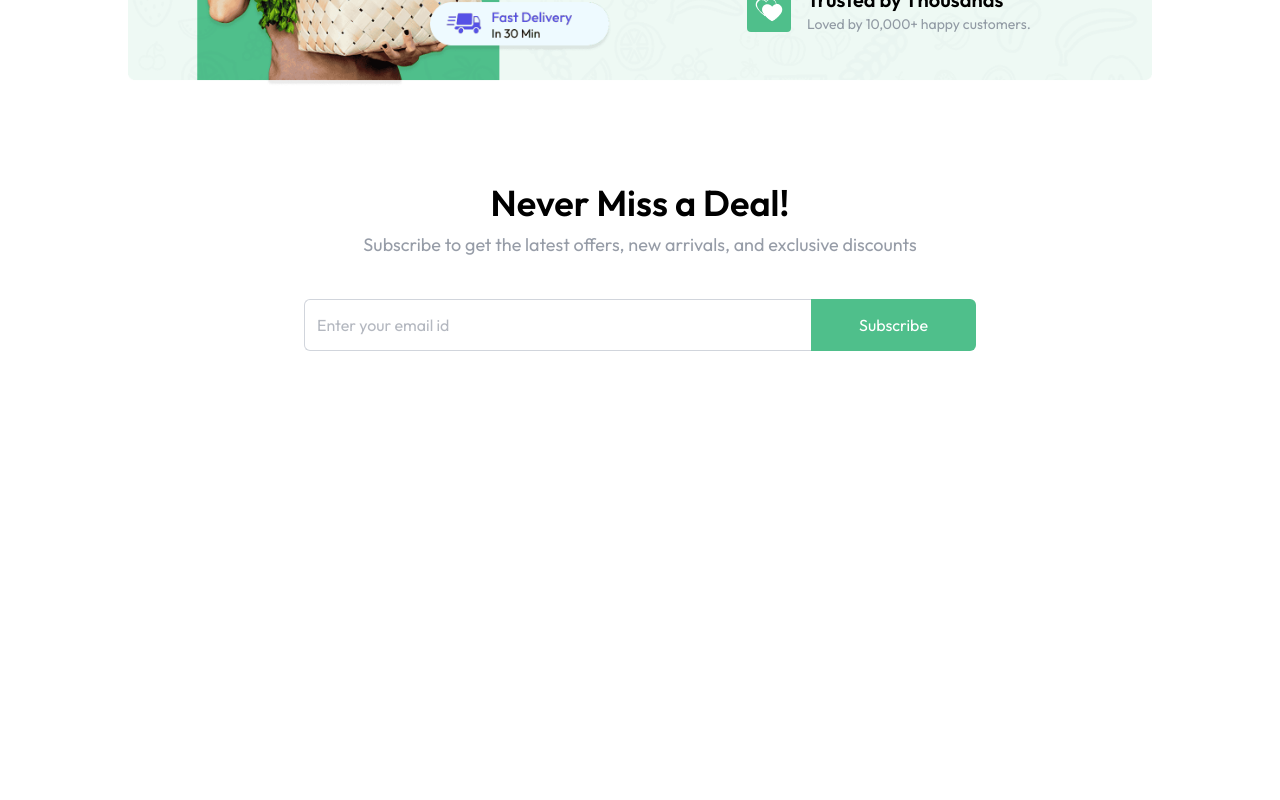
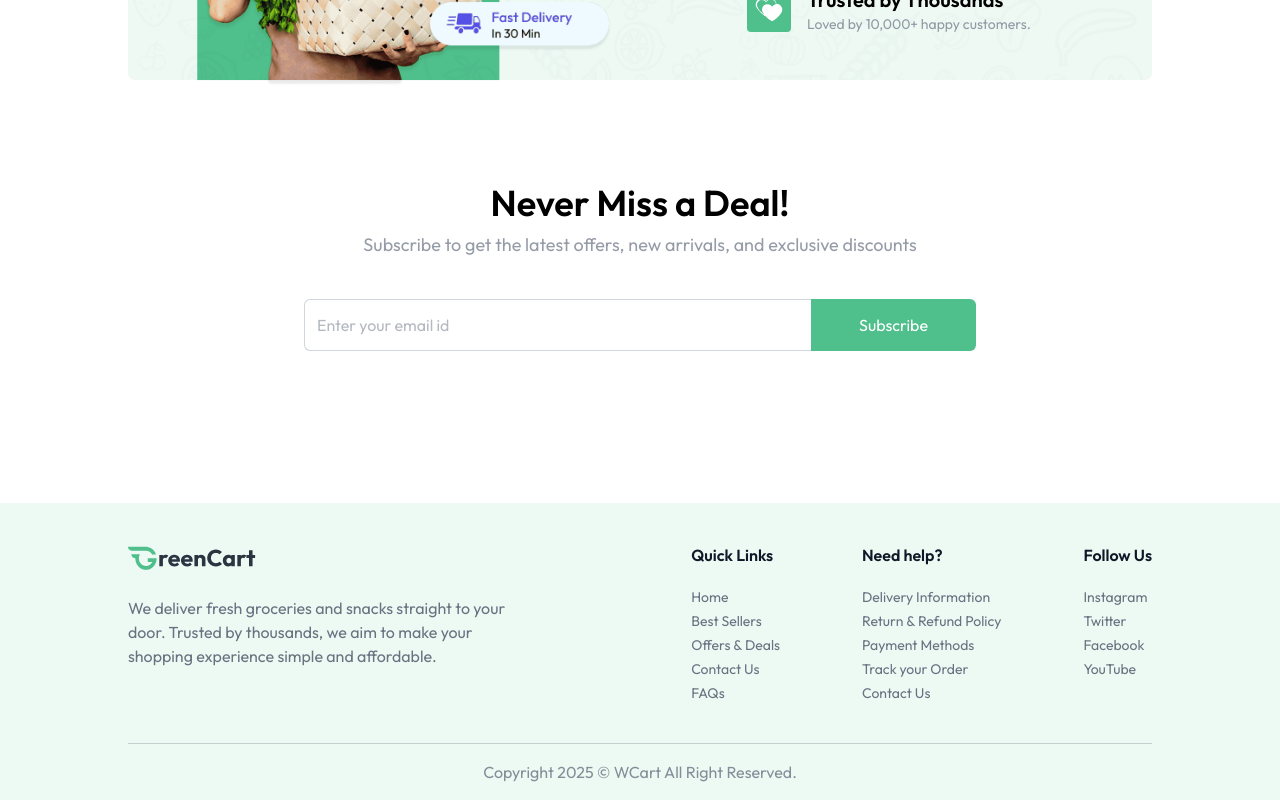
Before and after one commit to MinZexing/WCart, a React (Vite) app in the folder client/: page / in a window 1280 px wide. Shown: the part 1595-2395 px from the top of the page. Before the commit the page ends 2002 px from the top, so only its background shows below. Built offline with nearby package versions, Linux system fonts and the light colour scheme.

Commit message:
create footer section and finish home page for the frontend

```diff
--- a/client/src/App.jsx
+++ b/client/src/App.jsx
@@ -2,6 +2,7 @@
 import Navbar from "./components/Navbar";
 import Home from "./pages/Home";
 import { Toaster } from "react-hot-toast";
+import Footer from "./components/Footer";
 
 function App() {
   const isSellerPath = useLocation().pathname.includes("seller");
@@ -18,6 +19,7 @@
           <Route path="/" element={<Home />} />
         </Routes>
       </div>
+      {!isSellerPath && <Footer />}
     </div>
   );
 }
--- /dev/null
+++ b/client/src/components/Footer.jsx
@@ -0,0 +1,42 @@
+import { assets, footerLinks } from "../assets/assets";
+
+function Footer() {
+  return (
+    <div className="px-6 md:px-16 lg:px-24 xl:px-32 mt-24 bg-primary/10">
+      <div className="flex flex-col md:flex-row items-start justify-between gap-10 py-10 border-b border-gray-500/30 text-gray-500">
+        <div>
+          <img className="w-34 md:w-32" src={assets.logo} alt="logo" />
+          <p className="max-w-[410px] mt-6">
+            We deliver fresh groceries and snacks straight to your door. Trusted
+            by thousands, we aim to make your shopping experience simple and
+            affordable.
+          </p>
+        </div>
+        <div className="flex flex-wrap justify-between w-full md:w-[45%] gap-5">
+          {footerLinks.map((section, index) => (
+            <div key={index}>
+              <h3 className="font-semibold text-base text-gray-900 md:mb-5 mb-2">
+                {section.title}
+              </h3>
+              <ul className="text-sm space-y-1">
+                {section.links.map((link, i) => (
+                  <li key={i}>
+                    <a href={link.url} className="hover:underline transition">
+                      {link.text}
+                    </a>
+                  </li>
+                ))}
+              </ul>
+            </div>
+          ))}
+        </div>
+      </div>
+      <p className="py-4 text-center text-sm md:text-base text-gray-500/80">
+        Copyright {new Date().getFullYear()} ©{" "}
+        <a href="https://prebuiltui.com">WCart</a> All Right Reserved.
+      </p>
+    </div>
+  );
+}
+
+export default Footer;
```
